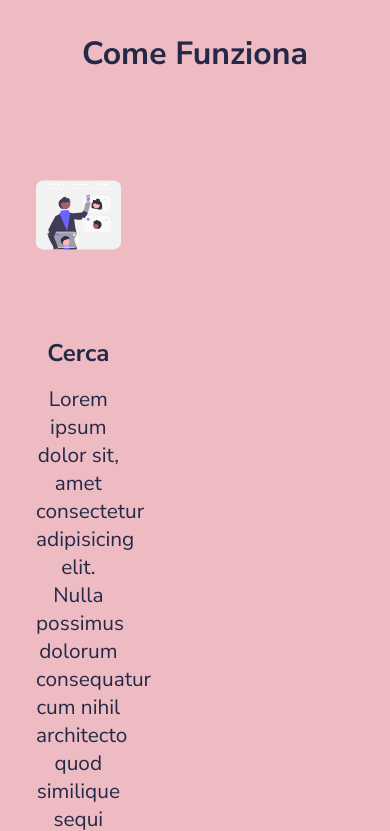
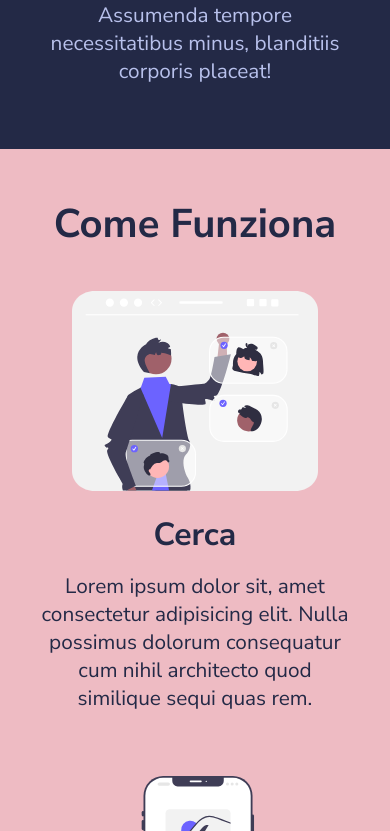
Before and after one commit to Damiana-Arangio/html-css-resp-wannabe, a plain HTML site: page index.html in a window 390 px wide. Shown: the part 1169-2000 px from the top of the page. Drawn offline with Linux system fonts and the light colour scheme.

Commit message:
Responsive layout smartphone – sezione Steps completata:
- Modificata larghezza colonne

```diff
--- a/css/style.css
+++ b/css/style.css
@@ -140,6 +140,19 @@ img {
  /*! VERSIONE SMARTPHONE */
   @media screen and (max-width: 480px) {
 
+    /* GENERAL STYLES */
+    h1 {
+        font-size: 3rem;
+    }
+
+    h2 {
+        font-size: 2.5rem;
+    }
+
+    h3 {
+        font-size: 2rem;
+    }
+
     /* LAYOUT */
     .row {
             display: block;
@@ -157,4 +170,9 @@ img {
     .text {
         font-size: 1.3rem;
     }
+
+    /* STEPS SECTION */
+    .steps .col {
+        width: 100%;
+    }
 }
```
